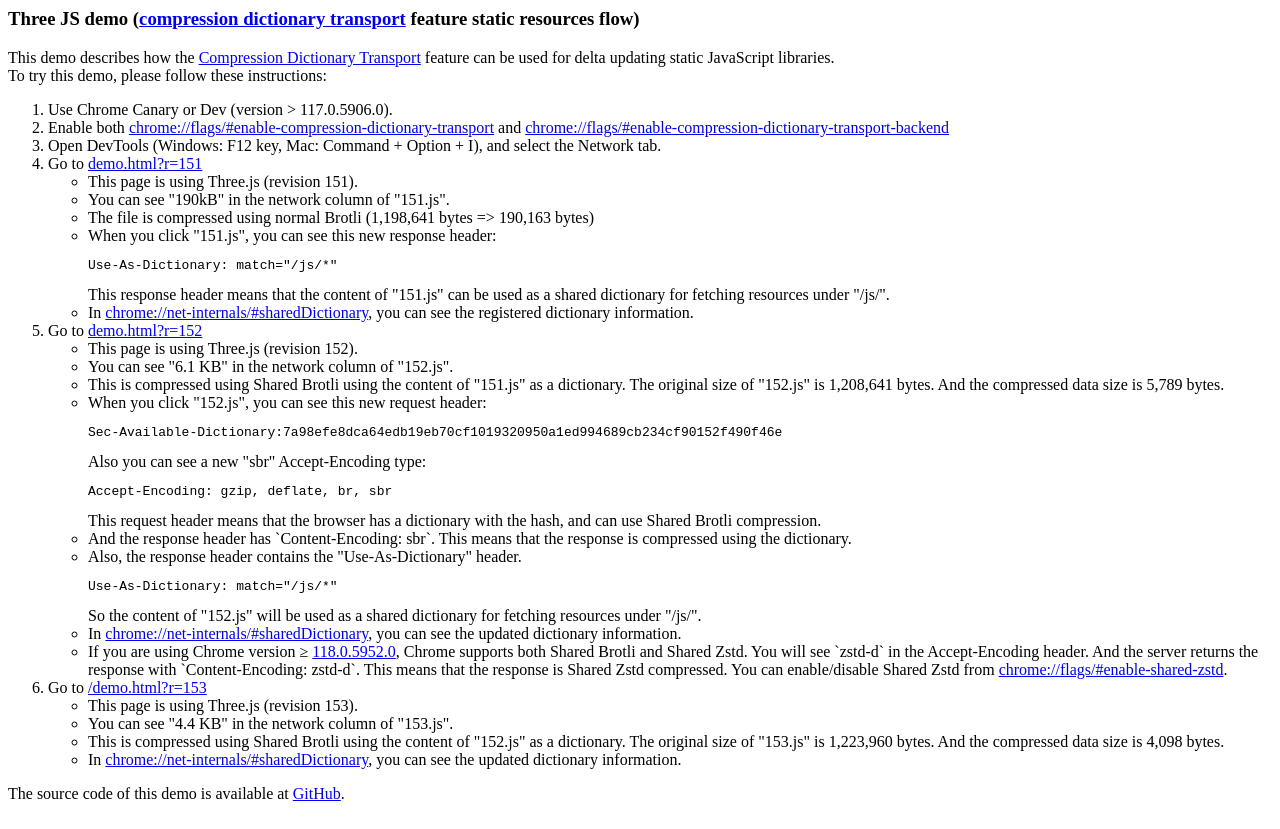
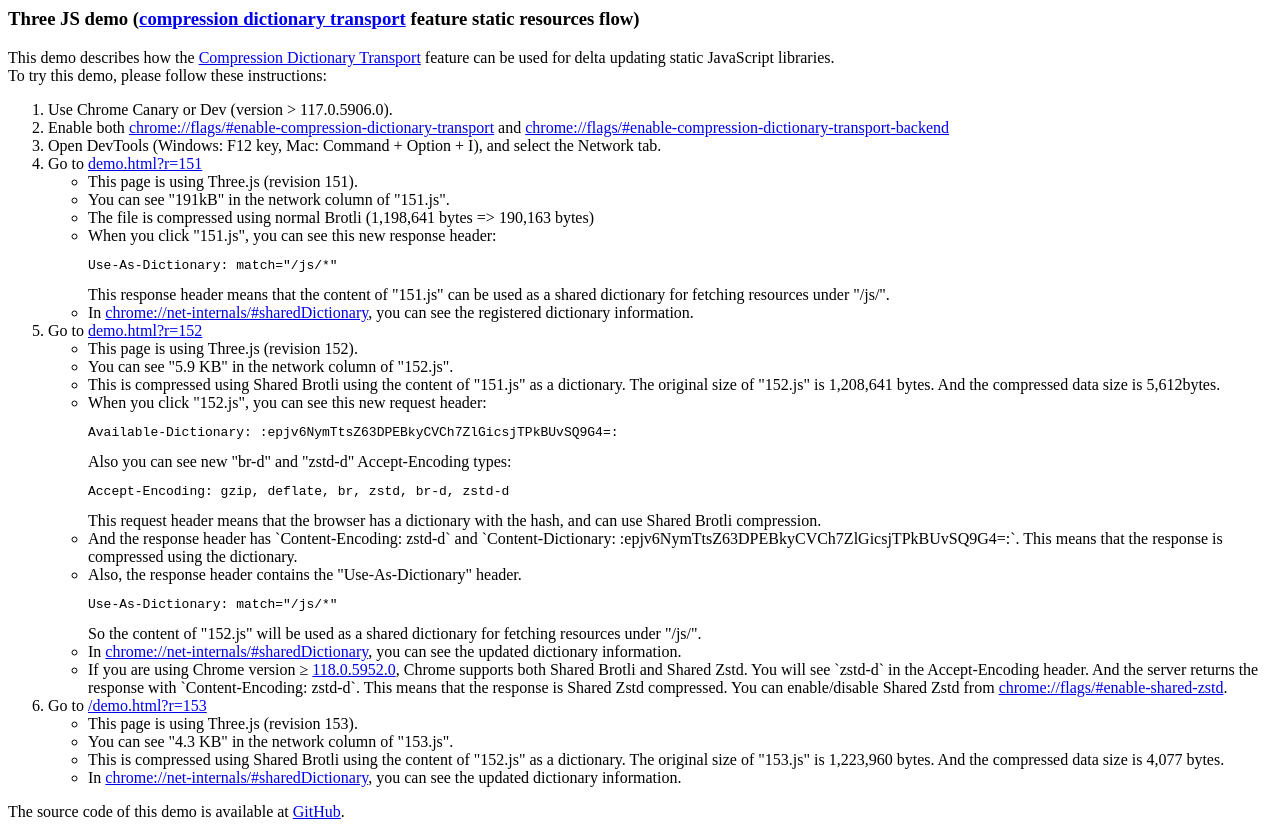
Before and after one commit to horo-t/compression-dictionary-transport-threejs-demo, a website: page public/index.html in a window 1280 px wide. Drawn offline with Linux system fonts and the light colour scheme.

Commit message:
Updated index.html

```diff
--- a/public/index.html
+++ b/public/index.html
@@ -31,7 +31,7 @@
       Go to <a href="/demo.html?r=151">demo.html?r=151</a>
       <ul>
         <li>This page is using Three.js (revision 151).</li>
-        <li>You can see "190kB" in the network column of "151.js".</li>
+        <li>You can see "191kB" in the network column of "151.js".</li>
         <li>The file is compressed using normal Brotli (1,198,641 bytes =&gt; 190,163 bytes) </li>
         <li>
           When you click "151.js", you can see this new response header:
@@ -47,20 +47,20 @@
       Go to <a href="/demo.html?r=152">demo.html?r=152</a>
       <ul>
         <li>This page is using Three.js (revision 152).</li>
-        <li>You can see "6.1 KB" in the network column of "152.js".</li>
+        <li>You can see "5.9 KB" in the network column of "152.js".</li>
         <li>This is compressed using Shared Brotli using the content of "151.js" as a dictionary. The original size of
-          "152.js" is 1,208,641 bytes. And the compressed data size is 5,789 bytes.</li>
+          "152.js" is 1,208,641 bytes. And the compressed data size is 5,612bytes.</li>
         <li>
           When you click "152.js", you can see this new request header:
-          <pre>Sec-Available-Dictionary:7a98efe8dca64edb19eb70cf1019320950a1ed994689cb234cf90152f490f46e</pre>
-          Also you can see a new "sbr" Accept-Encoding type:
-          <pre>Accept-Encoding: gzip, deflate, br, sbr</pre>
+          <pre>Available-Dictionary: :epjv6NymTtsZ63DPEBkyCVCh7ZlGicsjTPkBUvSQ9G4=:</pre>
+          Also you can see new "br-d" and "zstd-d" Accept-Encoding types:
+          <pre>Accept-Encoding: gzip, deflate, br, zstd, br-d, zstd-d</pre>
           This request header means that the browser has a dictionary with the hash, and can use Shared Brotli
           compression.
         </li>
         <li>
-          And the response header has `Content-Encoding: sbr`. This means that the response is compressed using the
-          dictionary.
+          And the response header has `Content-Encoding: zstd-d` and `Content-Dictionary: :epjv6NymTtsZ63DPEBkyCVCh7ZlGicsjTPkBUvSQ9G4=:`.
+          This means that the response is compressed using the dictionary.
         </li>
         <li>
           Also, the response header contains the "Use-As-Dictionary" header.
@@ -81,9 +81,9 @@
       Go to <a href="/demo.html?r=153">/demo.html?r=153</a>
       <ul>
         <li>This page is using Three.js (revision 153).</li>
-        <li>You can see "4.4 KB" in the network column of "153.js".</li>
+        <li>You can see "4.3 KB" in the network column of "153.js".</li>
         <li>This is compressed using Shared Brotli using the content of "152.js" as a dictionary. The original size of
-          "153.js" is 1,223,960 bytes. And the compressed data size is 4,098 bytes.</li>
+          "153.js" is 1,223,960 bytes. And the compressed data size is 4,077 bytes.</li>
         <li>In <a href="chrome://net-internals/#sharedDictionary">chrome://net-internals/#sharedDictionary</a>, you can
           see the updated dictionary information.</li>
       </ul>
```
